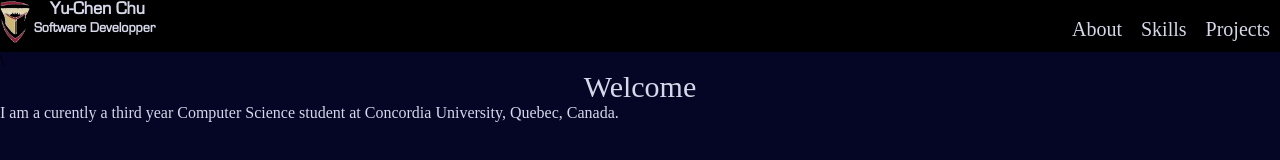
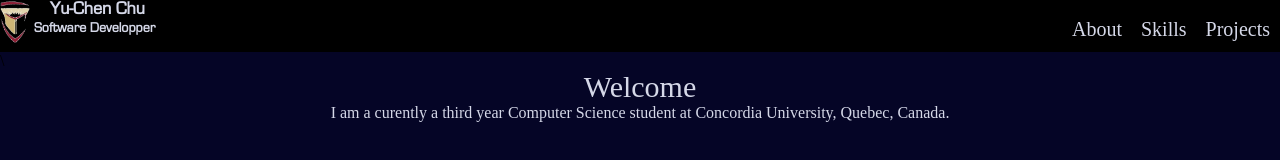
Before and after one commit to CaptchaTW/CaptchaTw.github.io, a plain HTML site: page text.html in a window 1280 px wide. Drawn offline with Linux system fonts and the light colour scheme.

Commit message:
centering problem fixed

```diff
--- a/style.css
+++ b/style.css
@@ -61,7 +61,8 @@ header{
 #welcome-description{
   color:#d5d8e8;
   word-wrap: break-word;
-
+  margin: 0 auto;
+  text-align: center;
 }
 #welcome-description-container{
 }
--- a/text.html
+++ b/text.html
@@ -18,10 +18,10 @@
  </header>
 \
  <section>
-    <div id = welcome-description-container>
+
   <div id=about>Welcome</div>
   <div id=welcome-description>I am a curently a third year Computer Science student at Concordia University, Quebec, Canada.</div>
-</div>
+
 
  </section>
   </body>
```
